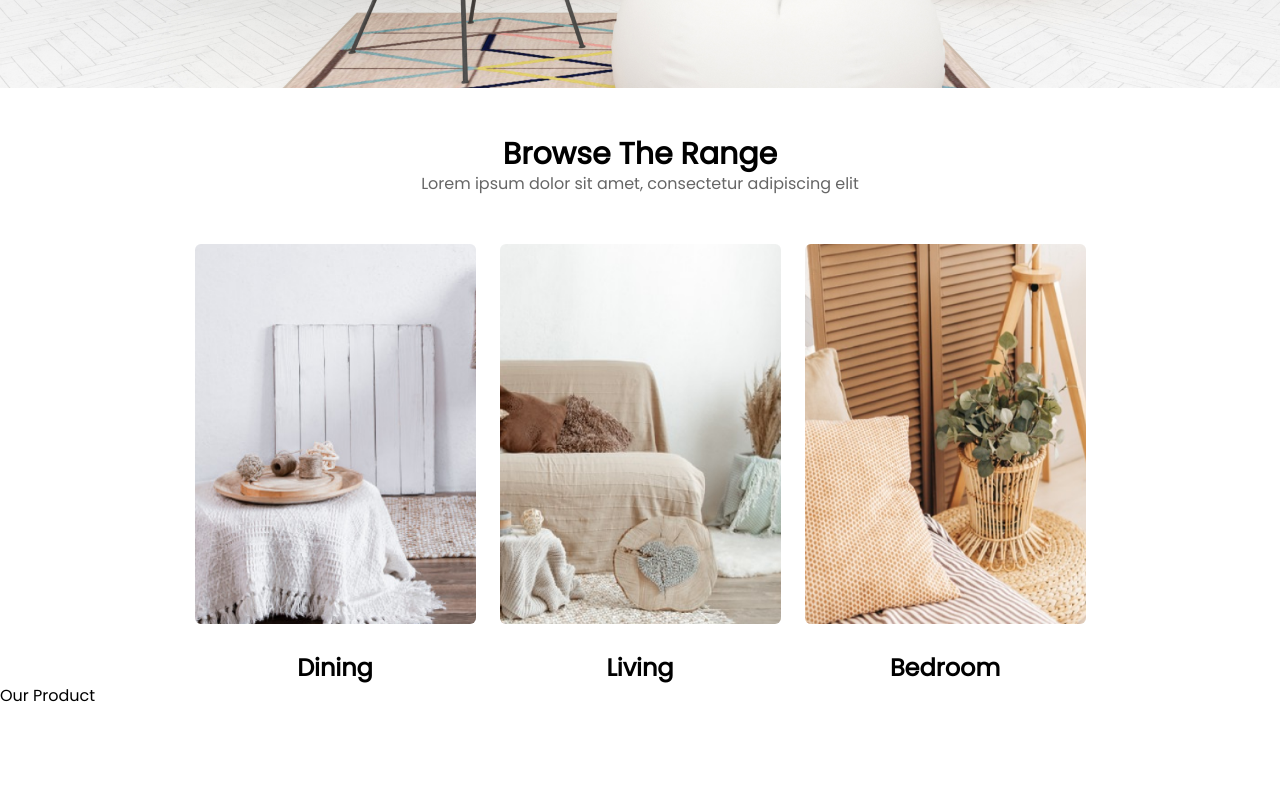
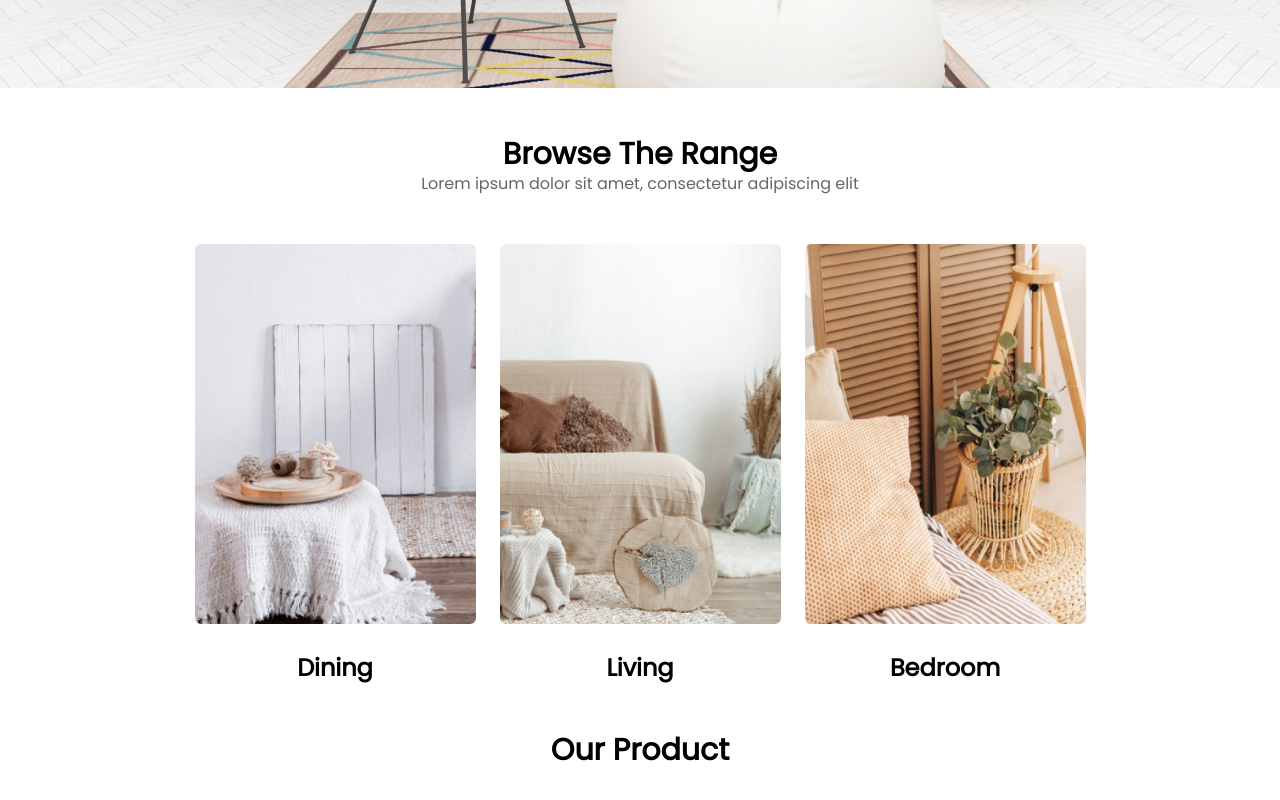
Before and after one commit to MohsenAbediDev/Furnix, a React (Vite) app: page / in a window 1280 px wide. Shown: the part 692-1492 px from the top of the page. Before the commit the page ends 1400 px from the top, so only its background shows below. Built offline with nearby package versions, Linux system fonts and the light colour scheme; a web font is replaced by a local one.

Commit message:
add productcard component

```diff
--- a/src/components/OurProduct.jsx
+++ b/src/components/OurProduct.jsx
@@ -1,8 +1,12 @@
+import ProductCard from "./ProductCard"
+
 export default function OurProduct() {
   return <>
     <section>
-      <div>
-        <p>Our Product</p>
+      <div className="flex justify-center">
+        <p className="my-12 text-3xl font-semibold">Our Product</p>
+        <div>
+        </div>
       </div>
     </section>
   </>
--- /dev/null
+++ b/src/components/ProductCard.jsx
@@ -0,0 +1,5 @@
+export default function ProductCard() {
+  return <>
+
+  </>
+}
```
